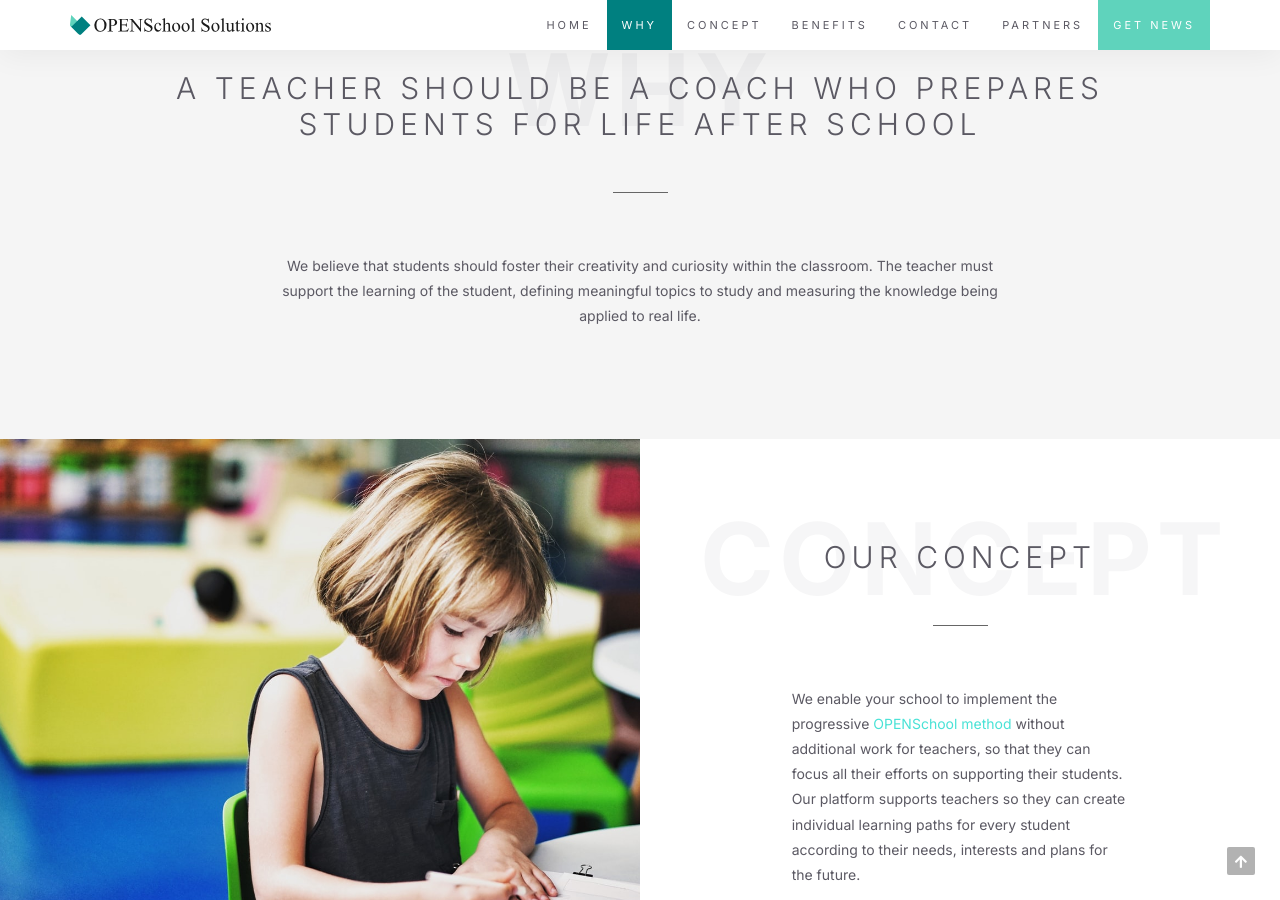
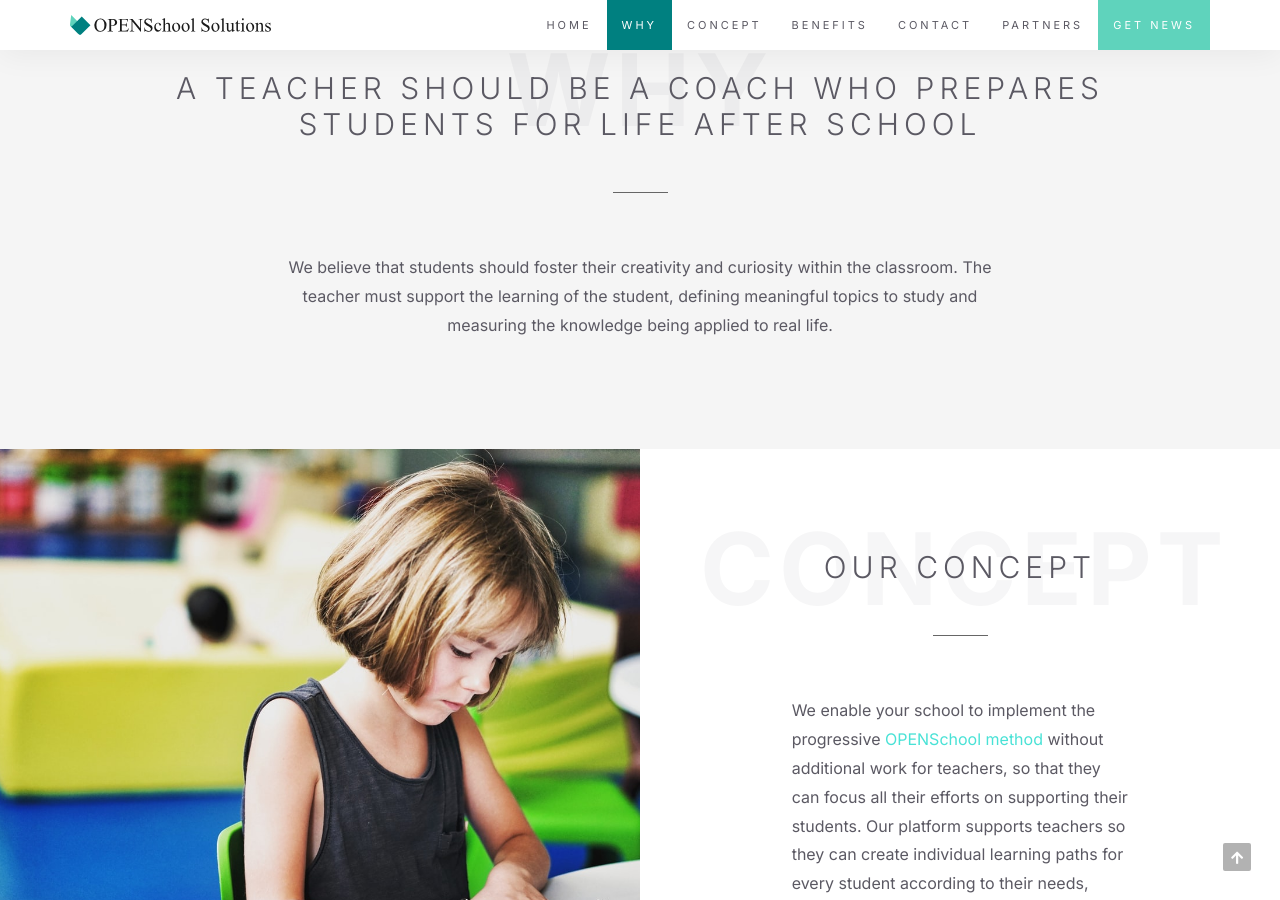
Before and after one commit to openschoolsolutions/openschoolsolutions.github.io, a Jekyll site: the page built from index.html, in a window 1280 px wide and 900 px high, scrolled down 1005 px. Built offline with Jekyll 4.4.1, drawn with Linux system fonts in a browser that asks for light colours; a script that is not in the unit is left out.

Commit message:
Updating js and css.

```diff
--- a/assets/css/style.css
+++ b/assets/css/style.css
@@ -41,7 +41,7 @@
 @import url(https://fonts.googleapis.com/css?family=Inter:200,300,400,500,600,700,800,900);
 
 body {
-	font: 400 14px/1.8 'Inter', sans-serif;
+	font: 400 16px/1.8 'Inter', sans-serif;
 	color: #5b5963;
 	overflow-x: hidden;
 }
--- a/assets/js/custom.js
+++ b/assets/js/custom.js
@@ -45,7 +45,7 @@ $('.header').sticky({
 
 $('body').scrollspy({
 	target: '.navbar-custom',
-	offset: 70
+	offset: 1
 })
 
 /* ---------------------------------------------- /*
```
